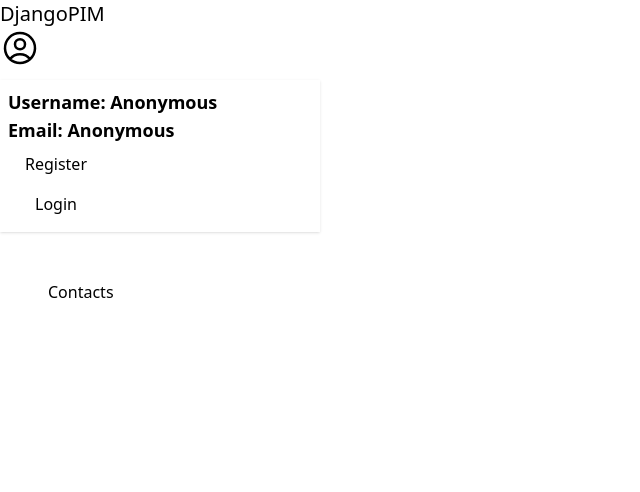
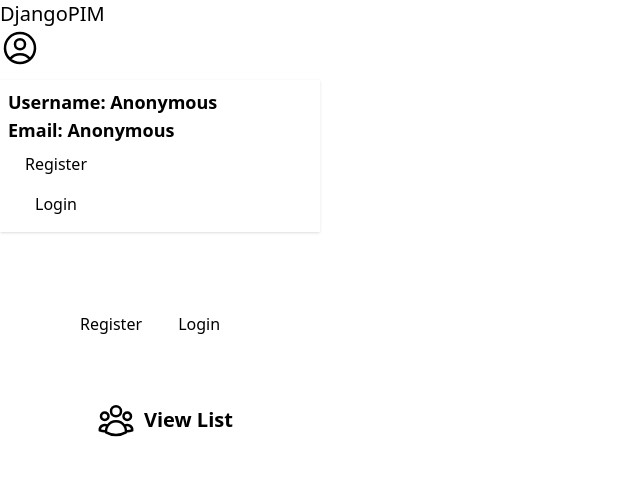
Before and after one commit to ark948/django-htmx-test-project02, a Django app: page /contacts/ in a window 1280 px wide. Shown: the top 492 px of the page, without its empty margins (0-640 px from the left). Run offline with Django 5.2, Linux system fonts and the light colour scheme; parts of the project's set-up code (start-up, migrations or seed data) failed here and were passed over; some libraries are stand-ins or nearby versions.

Commit message:
Fixed small problem with contacts app index page (it was empty)

```diff
--- a/backend/templates/contacts/index.html
+++ b/backend/templates/contacts/index.html
@@ -2,5 +2,15 @@
 
 
 {% block content %}
-Contacts
+<div id="user-login-status">
+    {% include 'accounts/partials/user-status.html' %}
+</div>
+<div class="m-12">
+    <a href="{% url 'contacts:list' %}" class="flex items-center">
+        <svg xmlns="http://www.w3.org/2000/svg" fill="none" viewBox="0 0 24 24" stroke-width="1.5" stroke="currentColor" class="w-10 h-10 me-2">
+            <path stroke-linecap="round" stroke-linejoin="round" d="M18 18.72a9.094 9.094 0 0 0 3.741-.479 3 3 0 0 0-4.682-2.72m.94 3.198.001.031c0 .225-.012.447-.037.666A11.944 11.944 0 0 1 12 21c-2.17 0-4.207-.576-5.963-1.584A6.062 6.062 0 0 1 6 18.719m12 0a5.971 5.971 0 0 0-.941-3.197m0 0A5.995 5.995 0 0 0 12 12.75a5.995 5.995 0 0 0-5.058 2.772m0 0a3 3 0 0 0-4.681 2.72 8.986 8.986 0 0 0 3.74.477m.94-3.197a5.971 5.971 0 0 0-.94 3.197M15 6.75a3 3 0 1 1-6 0 3 3 0 0 1 6 0Zm6 3a2.25 2.25 0 1 1-4.5 0 2.25 2.25 0 0 1 4.5 0Zm-13.5 0a2.25 2.25 0 1 1-4.5 0 2.25 2.25 0 0 1 4.5 0Z" />
+        </svg>
+        <span class="text-xl font-bold">View List</span>
+    </a>
+</div>
 {% endblock content %}
```
